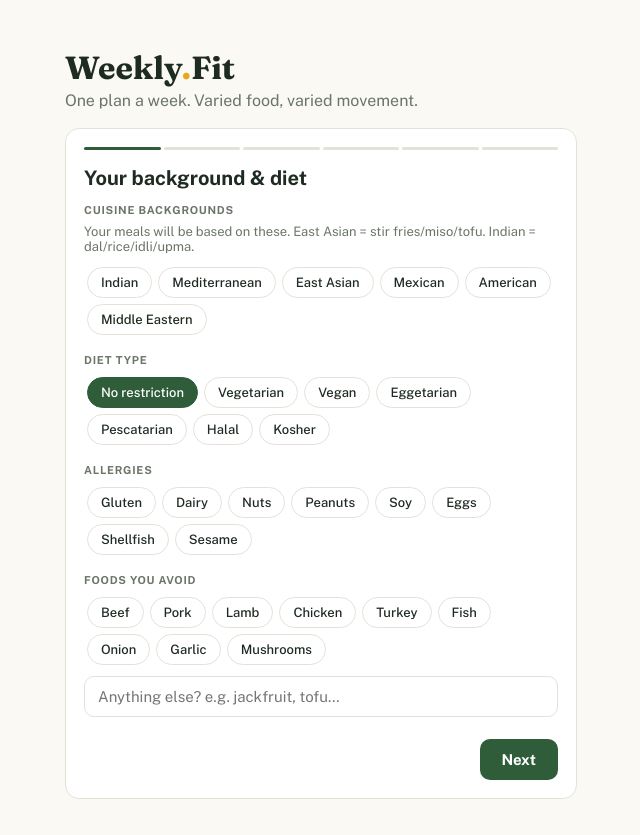
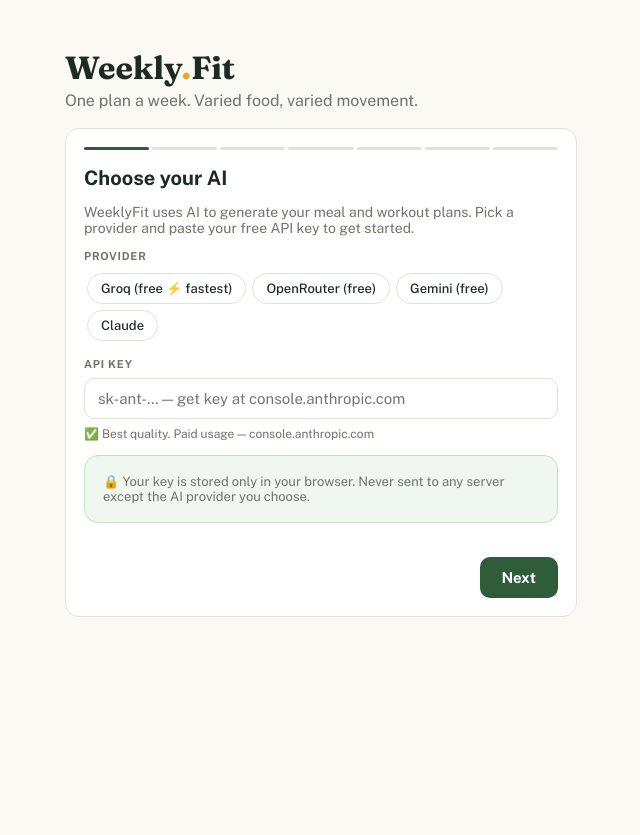
Before and after one commit to poojak13/weeklyfit, a React (Vite) app in the folder weeklyfit-web/: page / in a window 1280 px wide. Shown: the whole page, without its empty margins (319-959 px from the left). After the commit the page ends 800 px from the top, so only its background shows below. Built offline with nearby package versions, Linux system fonts and the light colour scheme.

Commit message:
Update App.jsx

```diff
--- a/weeklyfit-web/src/App.jsx
+++ b/weeklyfit-web/src/App.jsx
@@ -6,6 +6,13 @@ import { s, chip } from './theme.js'
 
 function Chip({ on, onClick, children }) {
   return <button style={chip(on)} onClick={onClick}>{children}</button>
+}
+
+const PROVIDER_NAMES = {
+  groq: 'Groq',
+  openrouter: 'OpenRouter',
+  gemini: 'Gemini',
+  claude: 'Claude',
 }
 
 function Badge({ color, children }) {
@@ -54,6 +61,45 @@ function Onboarding({ onDone }) {
 
   const steps = [
     {
+      title: 'Choose your AI',
+      body: (
+        <div style={s.grid(14)}>
+          <p style={{ color: T.sub, fontSize: 14, margin: 0 }}>WeeklyFit uses AI to generate your meal and workout plans. Pick a provider and paste your free API key to get started.</p>
+          <div>
+            <span style={s.lbl}>Provider</span>
+            <div style={{ display: 'flex', flexWrap: 'wrap' }}>
+              {[['groq','Groq (free ⚡ fastest)'],['openrouter','OpenRouter (free)'],['gemini','Gemini (free)'],['claude','Claude']].map(([id, label]) => (
+                <Chip key={id} on={p.apiProvider === id} onClick={() => up({ apiProvider: id })}>{label}</Chip>
+              ))}
+            </div>
+          </div>
+          <div>
+            <span style={s.lbl}>API Key</span>
+            <input style={s.inp}
+              type="text"
+              placeholder={
+                p.apiProvider === 'groq' ? 'gsk_… — get free key at console.groq.com' :
+                p.apiProvider === 'openrouter' ? 'sk-or-… — get free key at openrouter.ai/keys' :
+                p.apiProvider === 'gemini' ? 'AIza… — get free key at aistudio.google.com/app/apikey' :
+                'sk-ant-… — get key at console.anthropic.com'
+              }
+              value={p.apiKey||''}
+              onChange={e => up({ apiKey: e.target.value })}
+            />
+            <div style={{ fontSize: 12, color: T.sub, marginTop: 8 }}>
+              {p.apiProvider === 'groq' ? '⚡ Fastest — 2-3 sec per plan. Completely free, no billing, no credit card.' :
+               p.apiProvider === 'openrouter' ? '🔀 Access to 10+ free models. No billing ever.' :
+               p.apiProvider === 'gemini' ? '✅ Free tier — 1,500 requests/day. No billing needed.' :
+               '✅ Best quality. Paid usage — console.anthropic.com'}
+            </div>
+          </div>
+          <div style={{ ...s.card, background: '#F0F7F1', borderColor: '#C5DFC8', fontSize: 13, color: T.sub }}>
+            🔒 Your key is stored only in your browser. Never sent to any server except the AI provider you choose.
+          </div>
+        </div>
+      )
+    },
+    {
       title: 'Your background & diet',
       body: (
         <div style={s.grid(16)}>
@@ -88,8 +134,10 @@ function Onboarding({ onDone }) {
     },
     {
       title: 'Goal & body',
+      skipLabel: 'Skip for now',
       body: (
         <div style={s.grid(14)}>
+          <p style={{ color: T.sub, fontSize: 14, margin: 0 }}>Optional — helps us set the right calorie targets and protein goals. You can fill this in later from Settings.</p>
           <div style={{ display: 'grid', gridTemplateColumns: '1fr 1fr', gap: 10 }}>
             <div>
               <span style={s.lbl}>Current weight (kg)</span>
@@ -101,12 +149,12 @@ function Onboarding({ onDone }) {
             </div>
           </div>
           <div>
-            <span style={s.lbl}>Weight loss goal</span>
+            <span style={s.lbl}>Weight loss goal <span style={{ fontWeight: 400, color: T.sub, textTransform: 'none', letterSpacing: 0 }}>(optional)</span></span>
             <div style={{ display: 'flex', gap: 10, alignItems: 'center', flexWrap: 'wrap' }}>
               <span>Lose</span>
-              <input style={{ ...s.inp, width: 70 }} inputMode="decimal" value={p.goalKg||''} onChange={e => up({ goalKg: e.target.value })} />
+              <input style={{ ...s.inp, width: 70 }} inputMode="decimal" placeholder="e.g. 6" value={p.goalKg||''} onChange={e => up({ goalKg: e.target.value })} />
               <span>kg in</span>
-              <input style={{ ...s.inp, width: 60 }} inputMode="numeric" value={p.goalMonths||''} onChange={e => up({ goalMonths: e.target.value })} />
+              <input style={{ ...s.inp, width: 60 }} inputMode="numeric" placeholder="e.g. 3" value={p.goalMonths||''} onChange={e => up({ goalMonths: e.target.value })} />
               <span>months</span>
             </div>
           </div>
@@ -224,11 +272,17 @@ function Onboarding({ onDone }) {
         </div>
         <h2 style={{ fontSize: 20, fontWeight: 700, margin: '0 0 14px', color: T.ink }}>{steps[step].title}</h2>
         {steps[step].body}
-        <div style={{ display: 'flex', justifyContent: 'space-between', marginTop: 22 }}>
+        <div style={{ display: 'flex', justifyContent: 'space-between', marginTop: 22, alignItems: 'center' }}>
           <button style={{ ...s.ghost, visibility: step ? 'visible' : 'hidden' }} onClick={() => setStep(s => s - 1)}>Back</button>
-          {step < steps.length - 1
-            ? <button style={s.btn} onClick={() => setStep(s => s + 1)}>Next</button>
-            : <button style={s.btn} onClick={() => onDone(p)}>Let's go →</button>}
+          <div style={{ display: 'flex', gap: 10, alignItems: 'center' }}>
+            {steps[step].skipLabel && (
+              <button style={{ background: 'none', border: 'none', color: T.sub, cursor: 'pointer', fontSize: 14, fontFamily: 'inherit' }}
+                onClick={() => setStep(s => s + 1)}>{steps[step].skipLabel}</button>
+            )}
+            {step < steps.length - 1
+              ? <button style={s.btn} onClick={() => setStep(s => s + 1)}>Next</button>
+              : <button style={s.btn} onClick={() => onDone(p)}>Let's go →</button>}
+          </div>
         </div>
       </div>
     </div>
@@ -325,7 +379,13 @@ export default function App() {
 
   if (!loaded) return <div style={{ display: 'flex', alignItems: 'center', justifyContent: 'center', minHeight: '100vh', background: T.paper }}>Loading…</div>
 
-  if (!profile.onboarded) return <Onboarding onDone={p => { persist({ ...p, onboarded: true }) }} />
+  if (!profile.onboarded) return <Onboarding onDone={p => {
+              if (p.apiKey) saveApiKey(p.apiKey)
+              if (p.apiProvider) saveApiProvider(p.apiProvider)
+              setApiKey(p.apiKey || '')
+              setApiProvider(p.apiProvider || 'groq')
+              persist({ ...p, onboarded: true })
+            }} />
 
   const todayShort = DAYS_SHORT[new Date().getDay()]
   const todayKey = new Date().toISOString().slice(0,10)
@@ -340,7 +400,7 @@ export default function App() {
         {/* Header */}
         <div style={{ ...s.sb, marginBottom: 16 }}>
           <div style={{ fontSize: 26, fontWeight: 800, fontFamily: "'Fraunces', serif" }}>Weekly<span style={{ color: T.citrus }}>.</span>Fit</div>
-          {profile.startWeight && <div style={{ fontSize: 13, color: T.sub }}>Goal: −{profile.goalKg}kg / {profile.goalMonths}mo</div>}
+          {profile.startWeight && profile.goalKg && <div style={{ fontSize: 13, color: T.sub }}>Goal: −{profile.goalKg}kg / {profile.goalMonths}mo</div>}
         </div>
 
         {/* Weigh-in nudge */}
@@ -360,14 +420,14 @@ export default function App() {
             {!plan && !busy && (
               <div style={{ ...s.card, textAlign: 'center', padding: 44 }}>
                 <div style={{ fontSize: 22, fontWeight: 700, marginBottom: 8 }}>No plan yet</div>
-                <p style={{ color: T.sub, marginBottom: 20 }}>Get your week of meals, workouts, and a grocery list.</p>
+                <p style={{ color: T.sub, marginBottom: 20 }}>Get your week of meals, workouts, and a grocery list — generated by {PROVIDER_NAMES[apiProvider] || 'AI'}.</p>
                 <button style={s.btn} onClick={() => setModal(true)}>Plan my week</button>
               </div>
             )}
             {busy && (
               <div style={{ ...s.card, textAlign: 'center', padding: 44 }}>
                 <div style={{ fontSize: 20, fontWeight: 700, marginBottom: 8 }}>Building your week…</div>
-                <p style={{ color: T.sub }}>Balancing nutrition, varying meals, splitting groceries.</p>
+                <p style={{ color: T.sub }}>Asking {PROVIDER_NAMES[apiProvider] || 'AI'} to balance nutrition, vary meals, split groceries.</p>
                 <div style={{ marginTop: 16, display: 'flex', justifyContent: 'center', gap: 8 }}>
                   {[0,1,2].map(i => <div key={i} style={{ width: 10, height: 10, borderRadius: '50%', background: T.green, animation: `pulse 1.2s ${i*0.4}s infinite` }} />)}
                 </div>
@@ -380,6 +440,26 @@ export default function App() {
                   <span style={s.lbl}>Workouts this week</span>
                   <WeekRibbon days={plan.days} />
                   {plan.weekSummary && <p style={{ fontSize: 14, color: T.sub, marginTop: 12, marginBottom: 0 }}>{plan.weekSummary}</p>}
+                  {plan.workoutBalance && (
+                    <div style={{ display: 'flex', gap: 8, flexWrap: 'wrap', marginTop: 12 }}>
+                      {[
+                        { label: '💪 Strength', val: plan.workoutBalance.strengthDays, good: plan.workoutBalance.strengthDays >= 2 },
+                        { label: '🏃 Cardio', val: plan.workoutBalance.cardioDays, good: plan.workoutBalance.cardioDays >= 2 },
+                        { label: '🧘 Flexibility', val: plan.workoutBalance.flexDays, good: plan.workoutBalance.flexDays >= 1 },
+                        { label: '😴 Rest', val: plan.workoutBalance.restDays, good: plan.workoutBalance.restDays >= 1 },
+                      ].map(item => (
+                        <div key={item.label} style={{ flex: 1, minWidth: 70, textAlign: 'center', background: item.good ? T.greenLight : '#FFF3F3', borderRadius: 10, padding: '8px 4px', border: `1px solid ${item.good ? '#C5DFC8' : '#F5C6C6'}` }}>
+                          <div style={{ fontSize: 18, fontWeight: 700, color: item.good ? T.green : T.red }}>{item.val}</div>
+                          <div style={{ fontSize: 11, color: T.sub }}>{item.label}</div>
+                        </div>
+                      ))}
+                    </div>
+                  )}
+                  {plan.workoutWarning && (
+                    <div style={{ marginTop: 10, padding: '10px 12px', background: '#FFF3F3', borderRadius: 10, border: '1px solid #F5C6C6', fontSize: 13, color: T.red }}>
+                      ⚠️ {plan.workoutWarning}
+                    </div>
+                  )}
                 </div>
                 {plan.days.map(d => {
                   const isToday = d.day === todayShort
@@ -552,7 +632,7 @@ export default function App() {
           <div style={s.grid()}>
             {/* API */}
             <div style={s.card}>
-              <span style={s.lbl}>AI Provider</span>
+              <span style={s.lbl}>AI Provider — currently using {PROVIDER_NAMES[apiProvider] || apiProvider}</span>
               <div style={{ display: 'flex', flexWrap: 'wrap', marginBottom: 14 }}>
                 {[['groq','Groq (free ⚡)'],['openrouter','OpenRouter (free)'],['gemini','Gemini (free)'],['claude','Claude']].map(([id, label]) => (
                   <Chip key={id} on={apiProvider === id} onClick={() => { setApiProvider(id); saveApiProvider(id) }}>{label}</Chip>
```
